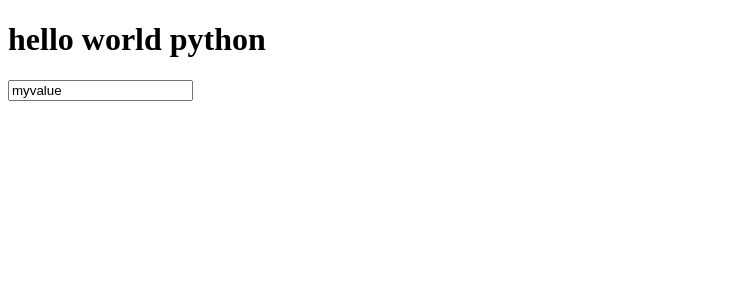
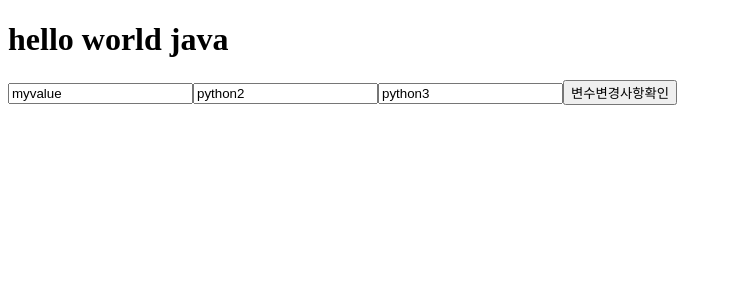
Before and after one commit to SimJH99/Vue_practice, a Vue app: page / in a window 1280 px wide. Shown: the top 300 px of the page, without its empty margins (0-732 px from the left). Built offline with nearby package versions, Linux system fonts and the light colour scheme.

Commit message:
input,button basic

```diff
--- a/src/components/HomeComponent.vue
+++ b/src/components/HomeComponent.vue
@@ -1,13 +1,33 @@
 <template>
+
     <h1>hello world {{ myLang }}</h1>
     <input type="text" value="myvalue">
+    <!-- :value는 v-bind:value=의 축약어 -->
+    <!-- v-bind는 input박스에서 많이 사용하는 변수 매핑방식 -->
+    <input type="text" :value="inputvalue1">
+    <!-- v-model 양방향 데이터 바인딩 모델이라는 차이점 -->
+    <input type="text" v-model="inputvalue2">
+    <!-- html의 onclick과 같은 기능 @click -->
+    <button @click="showValue">변수변경사항확인</button>
 </template>
 
 <script>
+
 export default {
     data(){
         return{
-            myLang: "python"
+            myLang: "python1",
+            inputvalue1: "python2",
+            inputvalue2: "python3",
+        }
+    },
+// vue생명주기에서 인스턴스가 생성되는 시점을 created라고 하고, 화면이 열리기 전에 실행되는 함수
+    mounted(){
+        this.myLang = "java";
+    },
+    methods: {
+        showValue(){
+            alert(this.myLang);
         }
     }
 
```
Also changed, not shown: src/components/Footer.vue (added, +18 -0 lines), src/App.vue (line endings or trailing spaces), src/components/Header.vue (added).
